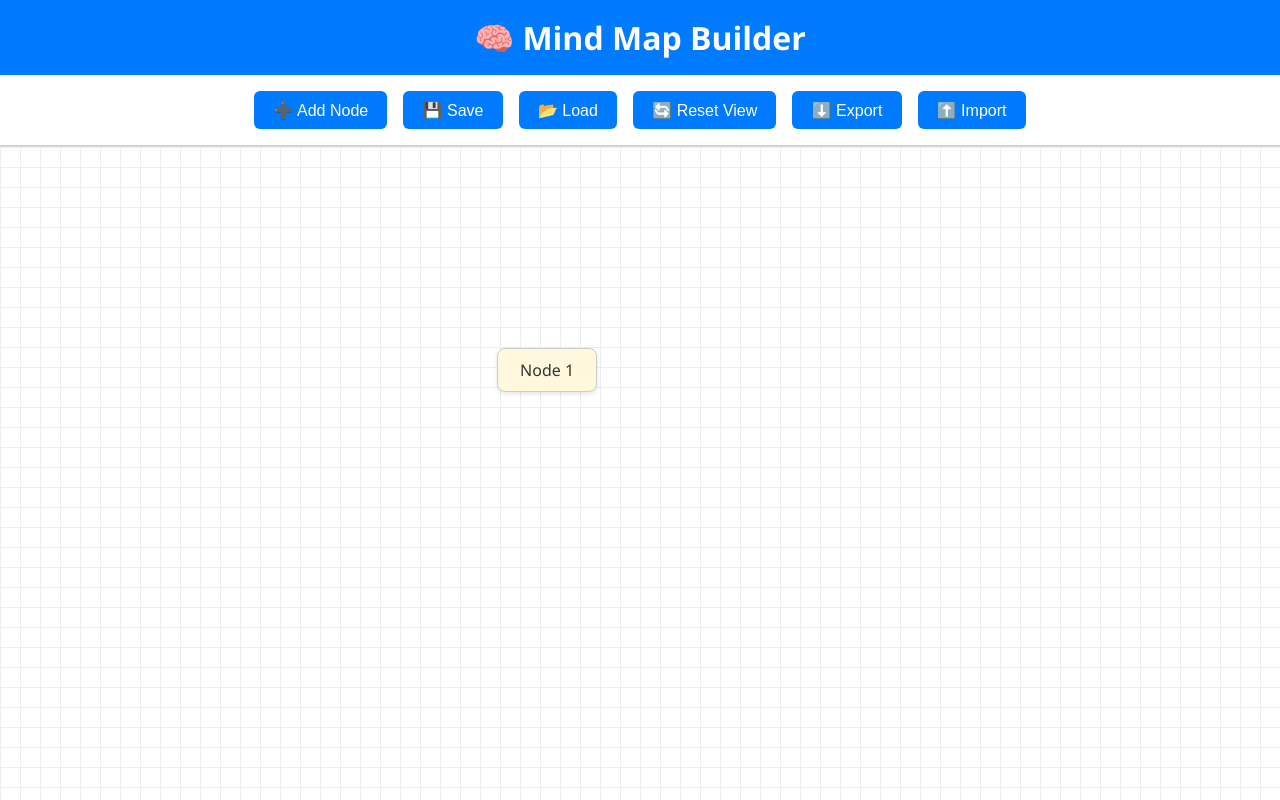
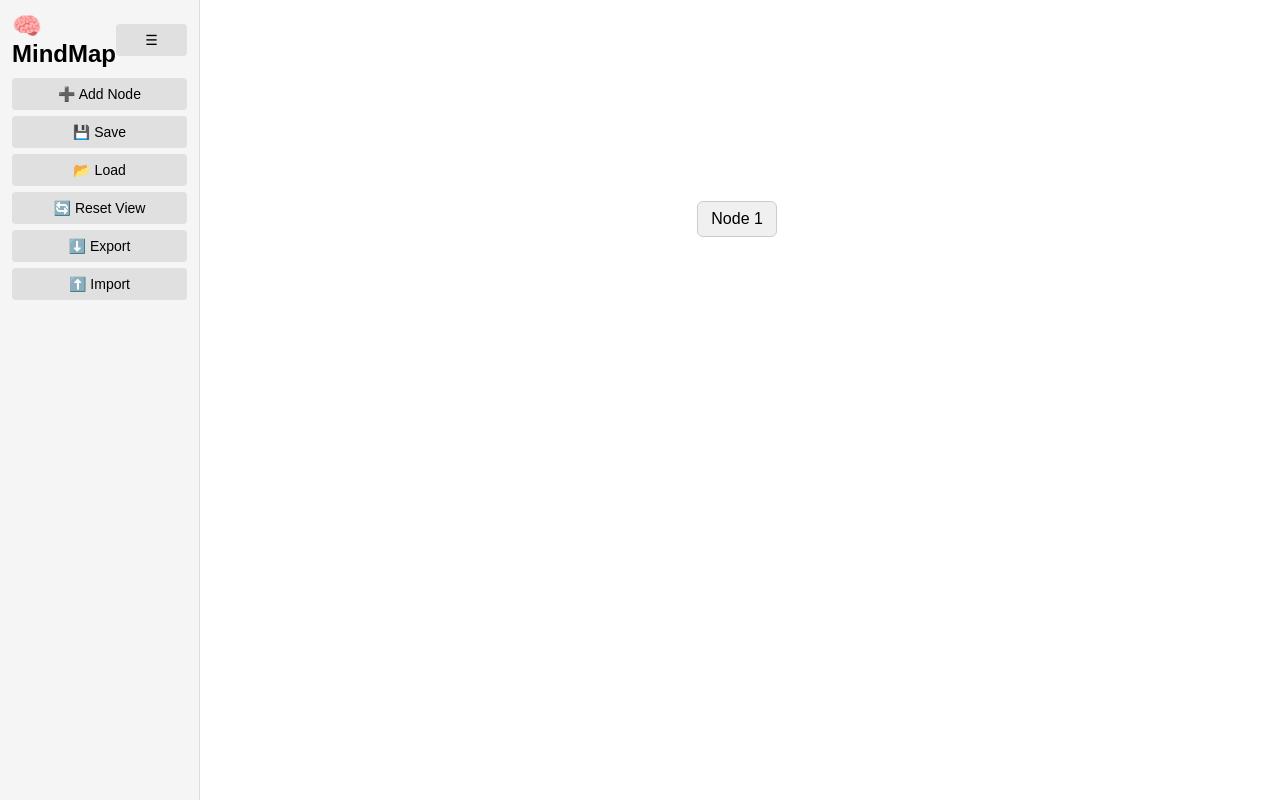
Before and after one commit to octatrix008/mind-map, a plain HTML site: page index.html in a window 1280 px wide. Both pictures are taken after a click on the button "➕ Add Node". Drawn offline with Linux system fonts and the light colour scheme.

Commit message:
Website Interface Redesigned with Collapsible sidebar

```diff
--- a/index.html
+++ b/index.html
@@ -7,28 +7,26 @@
   <link rel="stylesheet" href="style.css" />
 </head>
 <body>
-  <header>
-    <h1>🧠 Mind Map Builder</h1>
-  </header>
+  <div id="layout">
+    <aside id="sidebar">
+      <div class="sidebar-header">
+        <h2>🧠 MindMap</h2>
+        <button id="toggleSidebarBtn" title="Toggle Sidebar">☰</button>
+      </div>
+      <button id="addNodeBtn">➕ Add Node</button>
+      <button id="saveMapBtn">💾 Save</button>
+      <button id="loadMapBtn">📂 Load</button>
+      <button id="resetViewBtn">🔄 Reset View</button>
+      <button id="exportBtn">⬇️ Export</button>
+      <input type="file" id="importInput" accept=".json" hidden />
+      <button id="importBtn">⬆️ Import</button>
+    </aside>
 
-  <div id="toolbar">
-    <button id="addNodeBtn">➕ Add Node</button>
-    <button id="saveMapBtn">💾 Save</button>
-    <button id="loadMapBtn">📂 Load</button>
-    <button id="resetViewBtn">🔄 Reset View</button>
-    <button id="exportBtn">⬇️ Export</button>
-    <input type="file" id="importInput" accept=".json" hidden>
-    <button id="importBtn">⬆️ Import</button>
+    <main id="mapViewport">
+      <svg id="connectionLines"></svg>
+      <div id="mapContainer"></div>
+    </main>
   </div>
-
-  <main>
-    <div id="mapViewport">
-        <div id="mapContainer">
-            <svg id="connectionLines"></svg>
-        <div>
-      <!-- Nodes will be added here -->
-    </div>
-  </main>
 
   <script src="script.js"></script>
 </body>
--- a/script.js
+++ b/script.js
@@ -1,5 +1,5 @@
 document.addEventListener("DOMContentLoaded", () => {
-  // ========= DOM Elements ==========
+  // DOM elements
   const addNodeBtn = document.getElementById("addNodeBtn");
   const saveMapBtn = document.getElementById("saveMapBtn");
   const loadMapBtn = document.getElementById("loadMapBtn");
@@ -7,19 +7,24 @@ document.addEventListener("DOMContentLoaded", () => {
   const exportBtn = document.getElementById("exportBtn");
   const importBtn = document.getElementById("importBtn");
   const importInput = document.getElementById("importInput");
-
   const mapContainer = document.getElementById("mapContainer");
   const mapViewport = document.getElementById("mapViewport");
   const connectionSvg = document.getElementById("connectionLines");
+  const toggleSidebarBtn = document.getElementById("toggleSidebarBtn");
+  const sidebar = document.getElementById("sidebar");
 
-  // ========= State ==========
+  // Sidebar toggle
+  toggleSidebarBtn.addEventListener("click", () => {
+    sidebar.classList.toggle("collapsed");
+  });
+
   let nodeCount = 0;
   let nodeIdCounter = 0;
   let selectedNode = null;
   let connections = [];
   let nodeMap = {};
 
-  // ========= Zoom & Pan ==========
+  // Zoom & Pan
   let panX = 0;
   let panY = 0;
   let zoomLevel = 1;
@@ -29,7 +34,7 @@ document.addEventListener("DOMContentLoaded", () => {
     updateConnectionPositions();
   }
 
-  // ========= Add Node ==========
+  // Add node
   function createNode(text, x = Math.random() * 500, y = Math.random() * 300, id = null) {
     const node = document.createElement("div");
     node.classList.add("mind-node");
@@ -45,7 +50,7 @@ document.addEventListener("DOMContentLoaded", () => {
     mapContainer.appendChild(node);
   }
 
-  // ========= Drag Logic ==========
+  // Drag
   const GRID_SIZE = 20;
 
   function makeDraggable(el) {
@@ -68,7 +73,6 @@ document.addEventListener("DOMContentLoaded", () => {
         let newX = initialLeft + dx;
         let newY = initialTop + dy;
 
-        // Snap to grid
         newX = Math.round(newX / GRID_SIZE) * GRID_SIZE;
         newY = Math.round(newY / GRID_SIZE) * GRID_SIZE;
 
@@ -86,7 +90,6 @@ document.addEventListener("DOMContentLoaded", () => {
       }, { once: true });
     });
 
-    // Double click to edit
     el.addEventListener("dblclick", () => {
       const input = document.createElement("input");
       input.type = "text";
@@ -106,7 +109,6 @@ document.addEventListener("DOMContentLoaded", () => {
       input.addEventListener("blur", save);
     });
 
-    // Right-click to delete
     el.addEventListener("contextmenu", (e) => {
       e.preventDefault();
       el.remove();
@@ -114,7 +116,6 @@ document.addEventListener("DOMContentLoaded", () => {
       delete nodeMap[el.dataset.id];
     });
 
-    // Click to connect nodes
     el.addEventListener("click", (e) => {
       e.stopPropagation();
 
@@ -132,7 +133,7 @@ document.addEventListener("DOMContentLoaded", () => {
     });
   }
 
-  // ========= Connections ==========
+  // Connections
   function createConnection(fromNode, toNode) {
     const line = document.createElementNS("http://www.w3.org/2000/svg", "line");
     line.setAttribute("stroke", "#444");
@@ -175,7 +176,7 @@ document.addEventListener("DOMContentLoaded", () => {
     });
   }
 
-  // ========= Save / Load ==========
+  // Save / Load
   function getMindMapData() {
     const nodes = Object.values(nodeMap).map(node => ({
       id: node.dataset.id,
@@ -214,7 +215,37 @@ document.addEventListener("DOMContentLoaded", () => {
     applyTransform();
   }
 
-  // ========= Export / Import ==========
+  // Button Actions
+  addNodeBtn.addEventListener("click", () => {
+    createNode("Node " + (++nodeCount));
+  });
+
+  saveMapBtn.addEventListener("click", () => {
+    const data = getMindMapData();
+    localStorage.setItem("mindmap", JSON.stringify(data));
+    alert("✅ Mind map saved!");
+  });
+
+  loadMapBtn.addEventListener("click", () => {
+    const saved = localStorage.getItem("mindmap");
+    if (!saved) return alert("⚠️ No saved mind map found.");
+    try {
+      const data = JSON.parse(saved);
+      loadMindMapData(data);
+      alert("✅ Mind map loaded!");
+    } catch (e) {
+      alert("❌ Error loading map.");
+      console.error(e);
+    }
+  });
+
+  resetViewBtn.addEventListener("click", () => {
+    panX = 0;
+    panY = 0;
+    zoomLevel = 1;
+    applyTransform();
+  });
+
   exportBtn.addEventListener("click", () => {
     const data = getMindMapData();
     const blob = new Blob([JSON.stringify(data, null, 2)], { type: "application/json" });
@@ -253,38 +284,7 @@ document.addEventListener("DOMContentLoaded", () => {
     reader.readAsText(file);
   });
 
-  // ========= Button Handlers ==========
-  addNodeBtn.addEventListener("click", () => {
-    createNode("Node " + (++nodeCount));
-  });
-
-  saveMapBtn.addEventListener("click", () => {
-    const data = getMindMapData();
-    localStorage.setItem("mindmap", JSON.stringify(data));
-    alert("✅ Mind map saved!");
-  });
-
-  loadMapBtn.addEventListener("click", () => {
-    const saved = localStorage.getItem("mindmap");
-    if (!saved) return alert("⚠️ No saved mind map found.");
-    try {
-      const data = JSON.parse(saved);
-      loadMindMapData(data);
-      alert("✅ Mind map loaded!");
-    } catch (e) {
-      alert("❌ Error loading map.");
-      console.error(e);
-    }
-  });
-
-  resetViewBtn.addEventListener("click", () => {
-    panX = 0;
-    panY = 0;
-    zoomLevel = 1;
-    applyTransform();
-  });
-
-  // ========= Zoom / Pan ==========
+  // Zoom & Pan
   mapViewport.addEventListener("wheel", (e) => {
     e.preventDefault();
     const zoomFactor = 0.1;
--- a/style.css
+++ b/style.css
@@ -1,115 +1,107 @@
 * {
+  box-sizing: border-box;
   margin: 0;
   padding: 0;
-  box-sizing: border-box;
 }
 
-body {
-  font-family: 'Segoe UI', sans-serif;
-  background-color: #f4f4f4;
-  color: #333;
-  height: 100vh;
-  display: flex;
-  flex-direction: column;
+html, body {
+  height: 100%;
+  font-family: Arial, sans-serif;
 }
 
-header {
-  background-color: #007bff;
-  color: #fff;
-  padding: 1rem;
-  text-align: center;
-}
-
-#toolbar {
+/* Layout */
+#layout {
   display: flex;
-  justify-content: center;
-  gap: 1rem;
-  padding: 1rem;
-  background-color: #fff;
-  border-bottom: 1px solid #ccc;
-}
-
-#toolbar button {
-  padding: 0.6rem 1.2rem;
-  font-size: 1rem;
-  border: none;
-  border-radius: 6px;
-  background-color: #007bff;
-  color: white;
-  cursor: pointer;
-  transition: background 0.3s ease;
-}
-
-#toolbar button:hover {
-  background-color: #0056b3;
-}
-
-main {
-  flex-grow: 1;
-  position: relative;
+  height: 100vh;
   overflow: hidden;
 }
 
-#mapViewport {
-    position: relative;
-    width: 100%;
-    height: 100%;
-    overflow: hidden;
-    background-color: #fafafa;
-    cursor: grab;
+#sidebar {
+  width: 200px;
+  min-width: 200px;
+  background-color: #f5f5f5;
+  border-right: 1px solid #ddd;
+  padding: 12px;
+  box-sizing: border-box;
+  transition: width 0.3s ease, padding 0.3s ease;
+  overflow: hidden;
 }
 
-#mapViewport:active {
-    cursor: grabbing;
+#sidebar.collapsed {
+  width: 50px;
+  padding: 12px 6px;
+}
+
+#sidebar.collapsed button:not(#toggleSidebarBtn),
+#sidebar.collapsed h2 {
+  display: none;
+}
+
+.sidebar-header {
+  display: flex;
+  justify-content: space-between;
+  align-items: center;
+  margin-bottom: 10px;
+}
+
+#toggleSidebarBtn {
+  background: none;
+  border: none;
+  font-size: 20px;
+  cursor: pointer;
+}
+
+/* Sidebar buttons */
+#sidebar button {
+  display: block;
+  width: 100%;
+  margin: 6px 0;
+  padding: 8px;
+  font-size: 14px;
+  cursor: pointer;
+  background: #e0e0e0;
+  border: none;
+  border-radius: 4px;
+}
+
+/* Map area */
+#mapViewport {
+  flex: 1;
+  position: relative;
+  overflow: hidden;
+  background-color: #ffffff;
 }
 
 #mapContainer {
-    transform-origin: 0 0;
-    transition: transform 0.02s linear;
-}
-
-#mapContainer {
-  position: relative;
-  width: 100%;
-  height: 100%;
-  background-color: #fff;
-  border-top: 1px solid #ddd;
-
-  background-image: linear-gradient(#eee 1px, transparent 1px), linear-gradient(90deg, #eee 1px, transparent 1px);
-  background-size: 20px 20px;
-}
-
-.mind-node {
   position: absolute;
-  padding: 10px 15px;
-  background-color: #fff8dc;
-  border: 1px solid #ccc;
-  border-radius: 8px;
-  box-shadow: 0 2px 5px rgba(0,0,0,0.1);
-  cursor: move;
-  user-select: none;
-  min-width: 100px;
-  text-align: center;
-}
-
-.mind-node.selected {
-  border: 2px solid #007bff;
-}
-
-.mind-node input {
-  font-family: inherit;
-  font-size: 1rem;
-  border: none;
-  background: #fffdf5;
-  outline: none;
-  text-align: center;
+  top: 0;
+  left: 0;
+  transform-origin: 0 0;
 }
 
 #connectionLines {
   position: absolute;
+  top: 0;
+  left: 0;
   width: 100%;
   height: 100%;
-  overflow: visible;
   pointer-events: none;
-  z-index: 0;
 }
+
+/* Node styling */
+.mind-node {
+  position: absolute;
+  min-width: 80px;
+  max-width: 200px;
+  padding: 8px 12px;
+  background: #f0f0f0;
+  border: 1px solid #ccc;
+  border-radius: 6px;
+  cursor: move;
+  text-align: center;
+  user-select: none;
+}
+.mind-node.selected {
+  border-color: #007bff;
+  box-shadow: 0 0 4px #007bff;
+}
```
